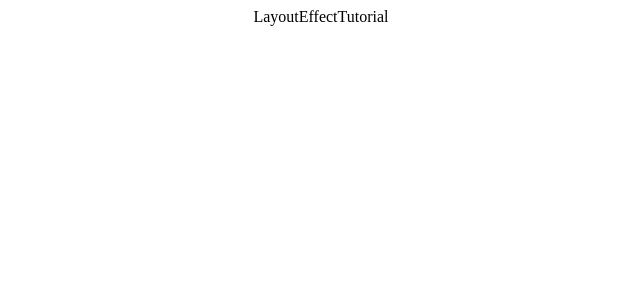
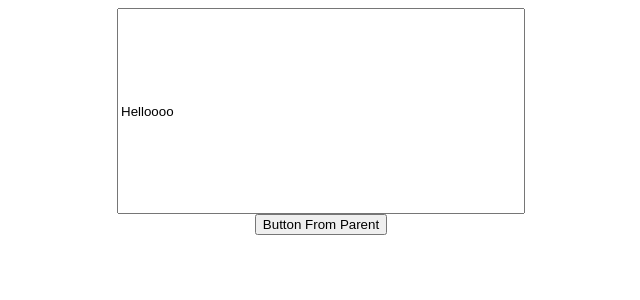
Before and after one commit to shirin-nazari/react-hook, a React (Create React App) app: page / in a window 1280 px wide. Shown: the top 300 px of the page, without its empty margins (319-959 px from the left). Built offline with nearby package versions, Linux system fonts and the light colour scheme.

Commit message:
add Imperative Handle

```diff
--- a/src/App.js
+++ b/src/App.js
@@ -1,5 +1,6 @@
 import './App.css';
 import EffectTutorial from './useEffect/EffectTutorial';
+import ImperativeHandleTutorial from './useImperativeHandle/ImperativeHandleTutorial';
 import LayoutEffectTutorial from './useLayoutEffect/LayoutEffectTutorial';
 import ReducerTutorial from './useReducer/ReducerTutorial';
 import RefTutorial from './useRef/RefTutorial';
@@ -13,6 +14,7 @@ function App() {
       <EffectTutorial />
       <RefTutorial /> */}
       <LayoutEffectTutorial />
+      <ImperativeHandleTutorial />
     </div>
   );
 }
--- /dev/null
+++ b/src/useImperativeHandle/ImperativeHandleTutorial.js
@@ -0,0 +1,11 @@
+import React from 'react'
+
+function ImperativeHandleTutorial() {
+  return (
+    <div>
+      <button>Button From Parent</button>
+    </div>
+  )
+}
+
+export default ImperativeHandleTutorial
--- a/src/useLayoutEffect/LayoutEffectTutorial.js
+++ b/src/useLayoutEffect/LayoutEffectTutorial.js
@@ -1,12 +1,24 @@
-import React, { useEffect, useLayoutEffect } from 'react'
+import React, { useEffect, useLayoutEffect, useRef } from 'react'
 
 function LayoutEffectTutorial() {
+
     // useLayoutEffect(() => {
     //     console.log('Use LayoutEffect');
     // }, [])
     // useEffect(() => { console.log('useEffect'); }, [])
+
+    const divRef = useRef(null)
+    // the get origin value it doesn't update value it doesn't get 'Hellooo' use effect it just get 'pedro'
+    useLayoutEffect(() => {
+        console.log(divRef.current.value);
+    }, [])
+    useEffect(() => {
+        divRef.current.value = 'Helloooo'
+    })
     return (
-        <div>LayoutEffectTutorial</div>
+        <div>
+            <input type="text" ref={divRef} value='pedro' style={{ width: 400, height: 200 }} />
+        </div>
     )
 }
 
```
